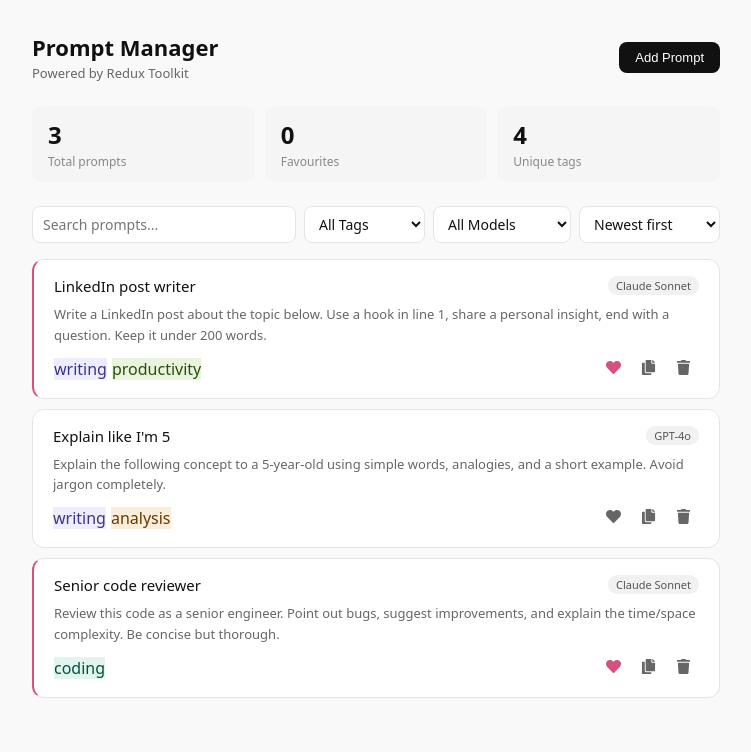
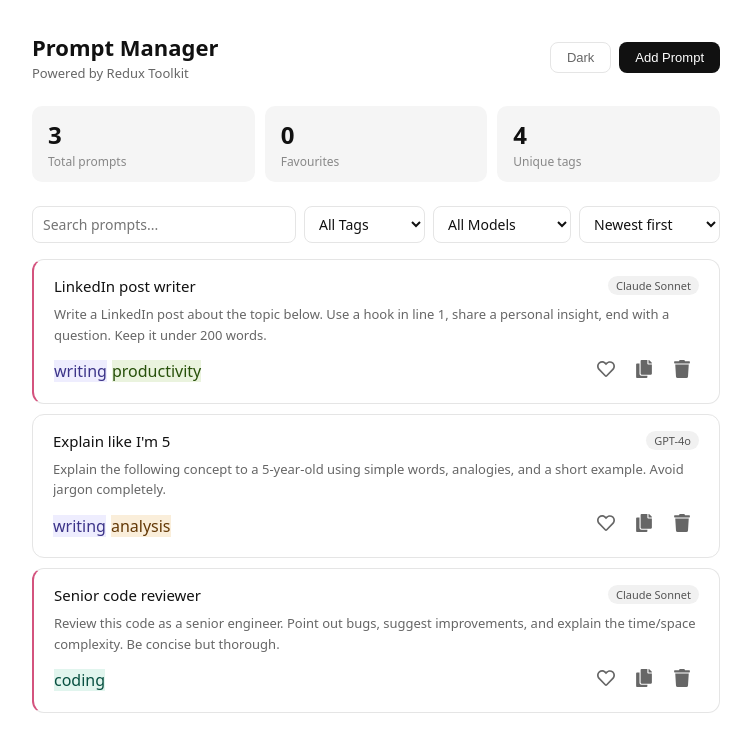
Before and after one commit to SimranMandal0211/ai_prompt_manager, a React (Vite) app: page / in a window 1280 px wide. Shown: the top 752 px of the page, without its empty margins (264-1015 px from the left). Built offline with nearby package versions, Linux system fonts and the light colour scheme.

Commit message:
fix favorite toggle and add theme switcher

```diff
--- a/src/App.css
+++ b/src/App.css
@@ -3,6 +3,19 @@
   --color-text: #111111;
   --color-text-secondary: #666666;
   --color-border: #e5e5e5;
+  --color-card-bg: #ffffff;
+  --color-stat-bg: #f5f5f5;
+  --color-input-bg: #ffffff;
+}
+
+[data-theme='dark'] {
+  --color-bg: #111111;
+  --color-text: #f1f1f1;
+  --color-text-secondary: #999999;
+  --color-border: #2e2e2e;
+  --color-card-bg: #1a1a1a;
+  --color-stat-bg: #1e1e1e;
+  --color-input-bg: #1a1a1a;
 }
 
 * {
@@ -12,9 +25,10 @@
 }
 
 body {
-  background: #f9f9f9;
+  background: var(--color-bg);
   color: var(--color-text);
   font-family: system-ui, sans-serif;
+  transition: background 0.3s, color 0.3s;
 }
 
 .container {
@@ -51,7 +65,7 @@ body {
 }
 
 .statCard {
-  background: #f5f5f5;
+  background: var(--color-stat-bg);
   border-radius: 10px;
   padding: 12px 16px;
 }
--- a/src/App.jsx
+++ b/src/App.jsx
@@ -4,6 +4,7 @@ import { selectAllPrompts, selectFavoritePrompts, selectUniqueTags, selectFilter
 import AddPromptForm from './components/AddPromptForm';
 import FilterBar from './components/FilterBar';
 import PromptCard from './components/PromptCard';
+import useTheme from './hooks/useTheme';
 
 import'./App.css';
 
@@ -20,6 +21,9 @@ export default function App(){
     useMemo(() => state => selectFilteredPrompts(state, filters), [filters])
   );
 
+  const { theme, toggleTheme } = useTheme();
+
+
   return (
     <div className='container'>
       {/* Header */}
@@ -28,10 +32,17 @@ export default function App(){
            <h1 className='headerTitle'>Prompt Manager</h1>
            <p className='headerSubtitle'>Powered by Redux Toolkit</p>
         </div>
-        <button className='primaryBtn'
-          onClick={() => setShowForm(!showForm)}>
-          {showForm ? 'Cancel' : 'Add Prompt'}
-        </button>
+
+        <div style={{ display: 'flex', gap: 8 }}>
+          <button className="ghostBtn" onClick={toggleTheme}>
+            {theme === 'light' ? 'Dark' : 'Light'}
+          </button>
+          <button className='primaryBtn'
+            onClick={() => setShowForm(!showForm)}>
+            {showForm ? 'Cancel' : 'Add Prompt'}
+          </button>
+        </div>
+
       </div>
 
 
--- a/src/components/PromptCard.jsx
+++ b/src/components/PromptCard.jsx
@@ -2,7 +2,7 @@ import { useState } from 'react';
 import { useDispatch } from 'react-redux';
 import { toggleFav, deletePrompt } from '../store/promptsSlice';
 import '../styles/PromptCard.css';
-import { FaHeart, FaTrash , FaCheck, FaCopy } from 'react-icons/fa';
+import { FaHeart, FaRegHeart , FaTrash , FaCheck, FaCopy } from 'react-icons/fa';
 
 function getTagClass(tag){
     const map = {
@@ -54,10 +54,10 @@ export default function PromptCard({prompt}){
                 <div className="cardActions">
                     <button
                         onClick={() => dispatch(toggleFav(prompt.id))}
-                        className={`iconBtn ${prompt.favorite ? 'iconBtnActive' : ''}`}
+                        className={`iconBtn ${prompt.fav ? 'iconBtnActive' : ''}`}
                         title="Favourite"
                     >
-                        <FaHeart />
+                        {prompt.fav ? <FaHeart /> : <FaRegHeart />}
                     </button>
 
                     <button
--- /dev/null
+++ b/src/hooks/useTheme.js
@@ -0,0 +1,15 @@
+import { useState, useEffect } from 'react';
+
+export default function useTheme(){
+    const [theme, setTheme] = useState(
+        localStorage.getItem('theme') || 'light'
+    )
+
+    useEffect(() => {
+        document.documentElement.setAttribute('data-theme', theme)
+        localStorage.setItem('theme', theme)
+    }, [theme])
+
+    const toggleTheme = () => setTheme(prev => prev === 'light' ? 'dark' : 'light')
+    return { theme, toggleTheme }
+}
--- a/src/styles/FilterBar.css
+++ b/src/styles/FilterBar.css
@@ -39,3 +39,8 @@
 .select:focus {
   border-color: #111;
 }
+
+.input, .textarea, .select {
+  background: var(--color-input-bg);  /* ✅ instead of #ffffff */
+  color: var(--color-text);
+}
--- a/src/styles/PromptCard.css
+++ b/src/styles/PromptCard.css
@@ -1,5 +1,5 @@
 .card {
-  background: var(--color-bg);
+  background: var(--color-card-bg);
   border: 1px solid var(--color-border);
   border-radius: 12px;
   padding: 1rem 1.25rem;
@@ -82,19 +82,19 @@
 }
 
 .iconBtn {
-  background: transparent;
+   background: transparent;
   border: none;
   cursor: pointer;
   padding: 4px 8px;
   border-radius: 6px;
-  font-size: 15px;
+  font-size: 18px;
   color: var(--color-text-secondary);
-  transition: background 0.15s;
+  transition: color 0.2s;
 }
 
 .iconBtn:hover {
-  background: #f1f1f1;
-  color: var(--color-text);
+  color: #D4537E;
+  background: transparent;
 }
 
 .iconBtnActive {
```
